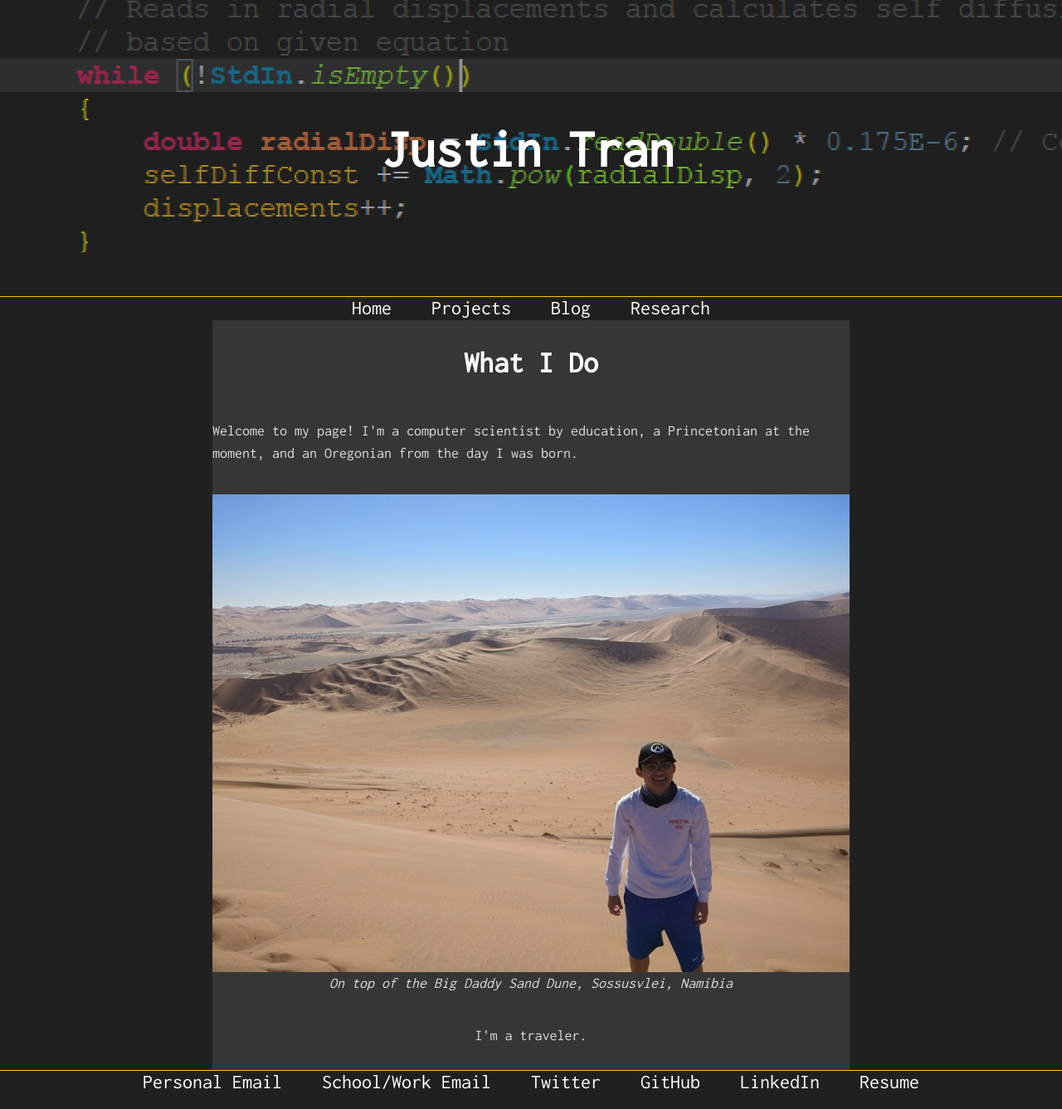
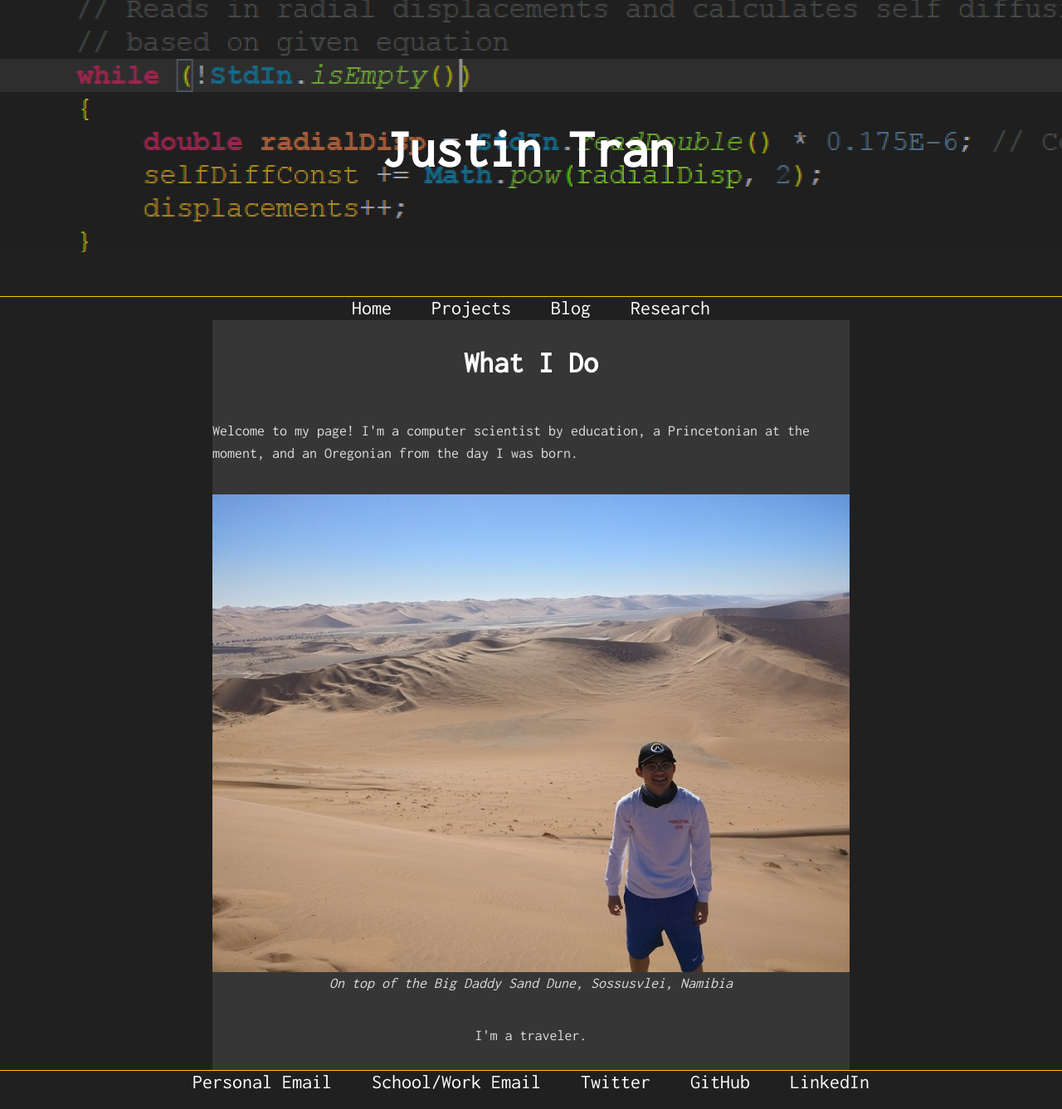
Before and after one commit to justintranjt/justintranjt.github.io, a Jekyll site: the page built from index.md, in a window 1280 px wide. Shown: the whole page at 83% size. Built offline with Jekyll 4.4.1, drawn with Linux system fonts in a browser that asks for light colours.

Commit message:
Update default.html

```diff
--- a/_layouts/default.html
+++ b/_layouts/default.html
@@ -51,7 +51,6 @@
                 <li><a href="https://twitter.com/JustinTranJT">Twitter</a></li>
                 <li><a href="https://github.com/justintranjt">GitHub</a></li>
                 <li><a href="https://www.linkedin.com/in/justin-tran-474ba7118">LinkedIn</a></li>
-                <li><a href="https://justintranjt.github.io/Justin_Tran_Resume.pdf">Resume</a></li>
             </ul>
         </footer>
     </html>
```
